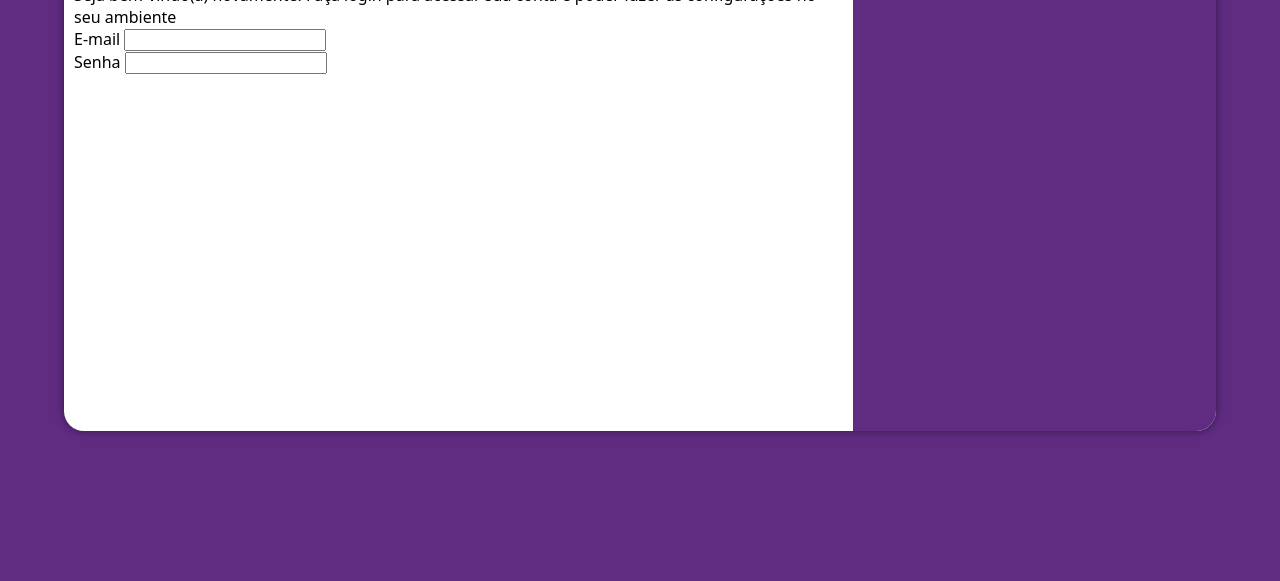
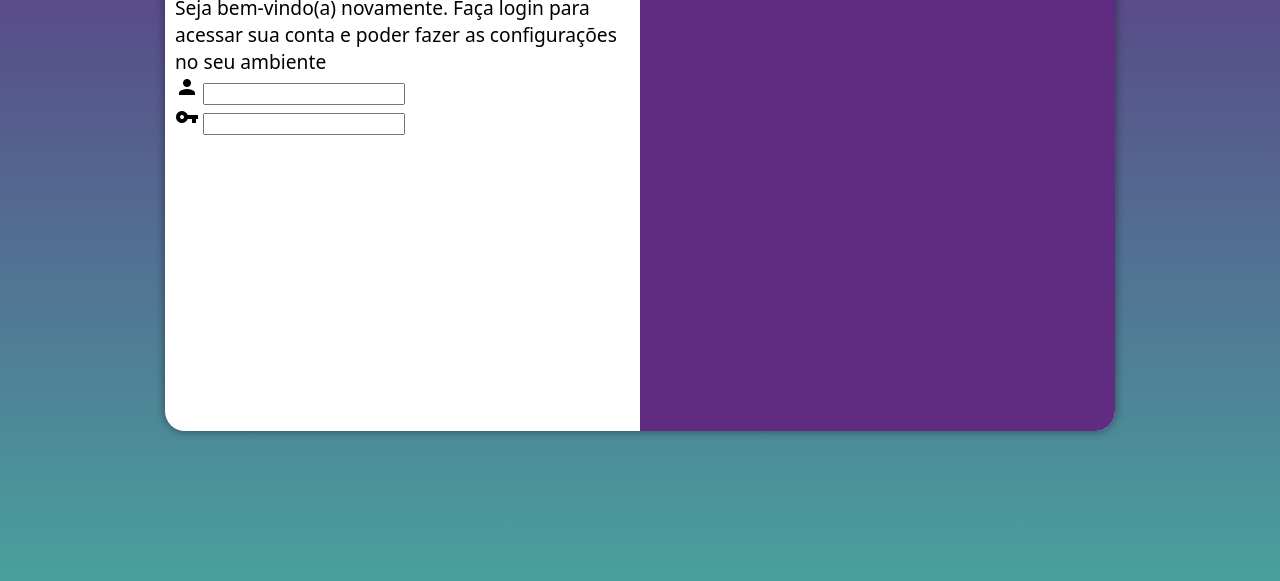
Before and after one commit to joaoVitor-amaro/projeto_login, a plain HTML site: page index.html in a window 1280 px wide. Shown: the part 219-800 px from the top of the page. Drawn offline with Linux system fonts and the light colour scheme.

Commit message:
Adicionando o formulário

```diff
--- a/estilo/media.css
+++ b/estilo/media.css
@@ -1,24 +1,42 @@
 @charset "UTF-8";
 
 @media screen and (min-width:768px) and (max-width: 998px) {
+    body {
+        background-image: linear-gradient(to top, #49a09d, #5f2c82);
+    }
     section#container {
         display: flex;
         width: 800px;
     }
     section#container #image-login {
-        width: 400px;
+        width: 30%;
         height: 100%;
+    }
+    section#container #form {
+        width: 70%;
     }
 }
 
 @media screen and (min-width: 998px) {
+    body {
+        background-image: linear-gradient(to top, #49a09d, #5f2c82);
+    }
     section#container {
-        width: 90vw;
+        width: 950px;
         display: flex;
         flex-direction: row-reverse;
     }
     section#container #image-login {
-        width: 400px;
+        width: 50%;
         height: 100%;
     }
+    section#container #form {
+        width: 50%;
+    }
+    div#form > h1 {
+        font-size: 2em
+    }
+    div#form > p {
+        font-size: 1.2em
+    }
 }
--- a/estilo/style.css
+++ b/estilo/style.css
@@ -50,3 +50,7 @@ div#form > h1 {
     font-weight: bolder;
     margin-bottom: 10px;
 }
+
+div#form > p {
+    font-size: 0.8em
+}
--- a/index.html
+++ b/index.html
@@ -7,9 +7,8 @@
     <title>Login</title>
     <link rel="stylesheet" href="estilo/style.css">
     <link rel="stylesheet" href="estilo/media.css">
-    <style>
-
-    </style>
+    <link href="https://fonts.googleapis.com/icon?family=Material+Icons"
+      rel="stylesheet">
 </head>
 <body>
     <main>
@@ -21,13 +20,13 @@
                 <h1>Login</h1>
                 <p>Seja bem-vindo(a) novamente. Faça login para acessar sua conta e poder fazer as configurações no seu ambiente</p>
                 <form action="login.php" method="post" autocomplete="on">
-                    <div>
-                        <label for="iemail">E-mail</label>
-                        <input type="email" name="email" id="iemail" autocomplete="email">
+                    <div class="campo">
+                        <span class="material-icons">person</span>
+                        <input type="email" name="email" id="iemail" autocomplete="email" required>
                     </div>
-                    <div>
-                        <label for="ipwd">Senha</label>
-                        <input type="password" name="pwd" id="ipwd">
+                    <div class="campo1">
+                        <span class="material-icons">vpn_key</span>
+                        <input type="password" name="pwd" id="ipwd" required>
                     </div>
                 </form>
             </div>
```
